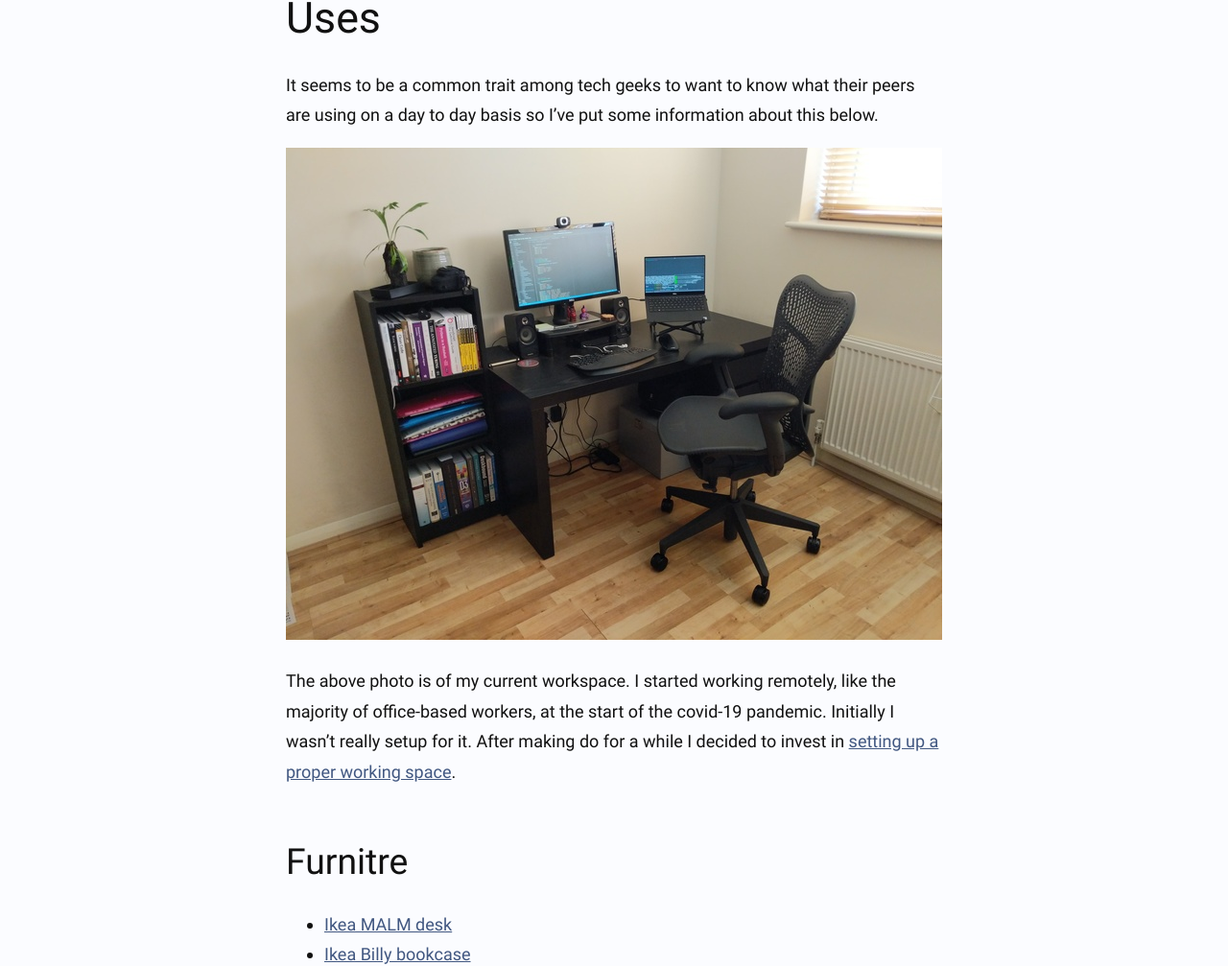
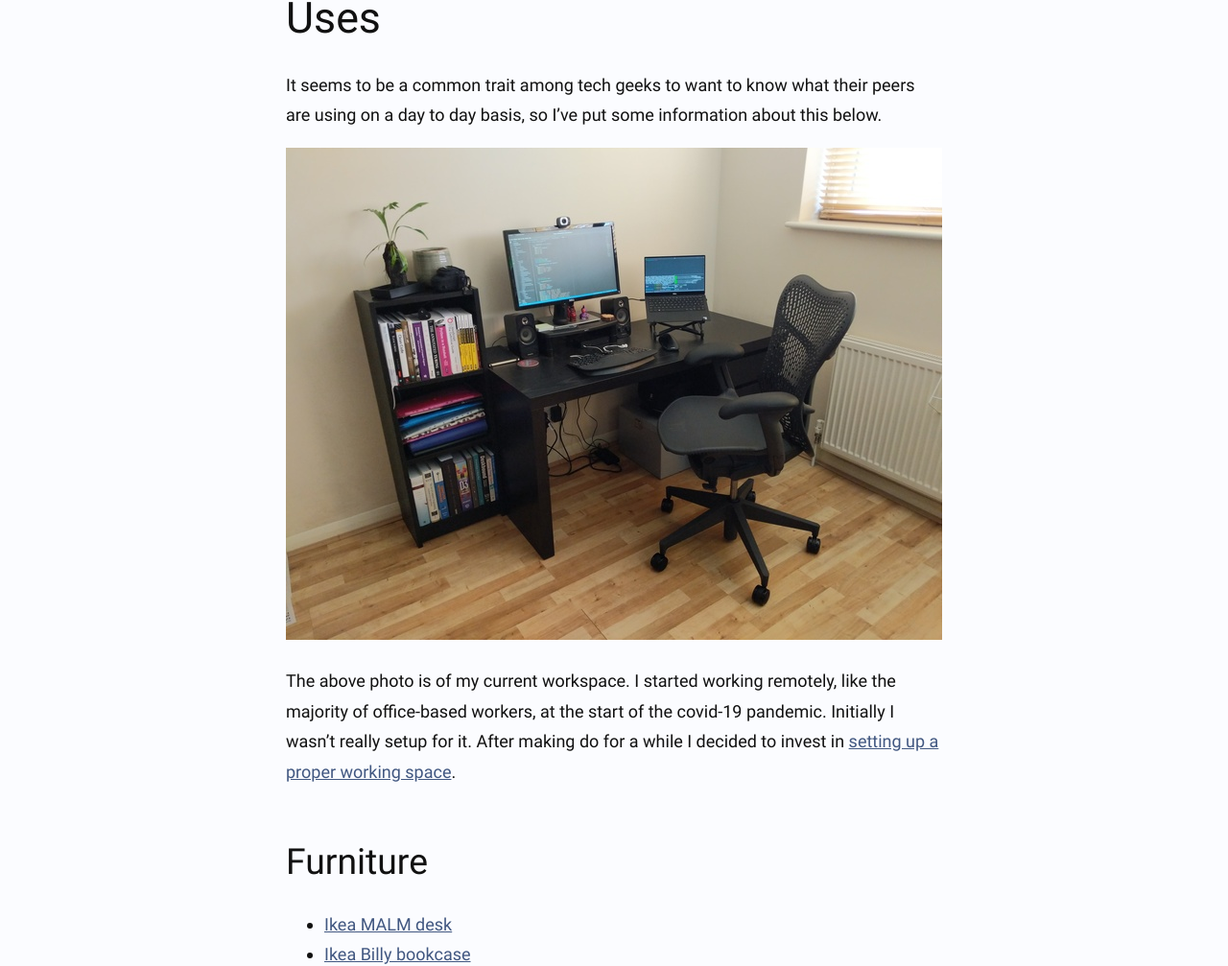
Before and after one commit to steverydz/steverydz.github.io, a Jekyll site: the page built from uses.md, in a window 1280 px wide. Shown: the part 255-1262 px from the top of the page at 96% size. Built offline with Jekyll 4.4.1, drawn with Linux system fonts in a browser that asks for light colours.

Commit message:
Fix a typo

```diff
--- a/uses.md
+++ b/uses.md
@@ -4,13 +4,13 @@ title: Uses
 description: The hardware and software used by Steve Rydz
 ---
 
-It seems to be a common trait among tech geeks to want to know what their peers are using on a day to day basis so I&rsquo;ve put some information about this below.
+It seems to be a common trait among tech geeks to want to know what their peers are using on a day to day basis, so I&rsquo;ve put some information about this below.
 
 <img src="/images/post-images/new_desk.jpg" width="684" height="513" alt="A photo of my new desk setup featuring an external monitor, various peripherals and a herman miller chair">
 
 The above photo is of my current workspace. I started working remotely, like the majority of office-based workers, at the start of the covid-19 pandemic. Initially I wasn&rsquo;t really setup for it. After making do for a while I decided to invest in [setting up a proper working space](/2020/11/17/my-remote-working-setup).
 
-## Furnitre
+## Furniture
 
 - [Ikea MALM desk](https://www.ikea.com/gb/en/p/malm-desk-black-brown-00214157/)
 - [Ikea Billy bookcase](https://www.ikea.com/gb/en/p/billy-bookcase-black-brown-20263830/)
```
